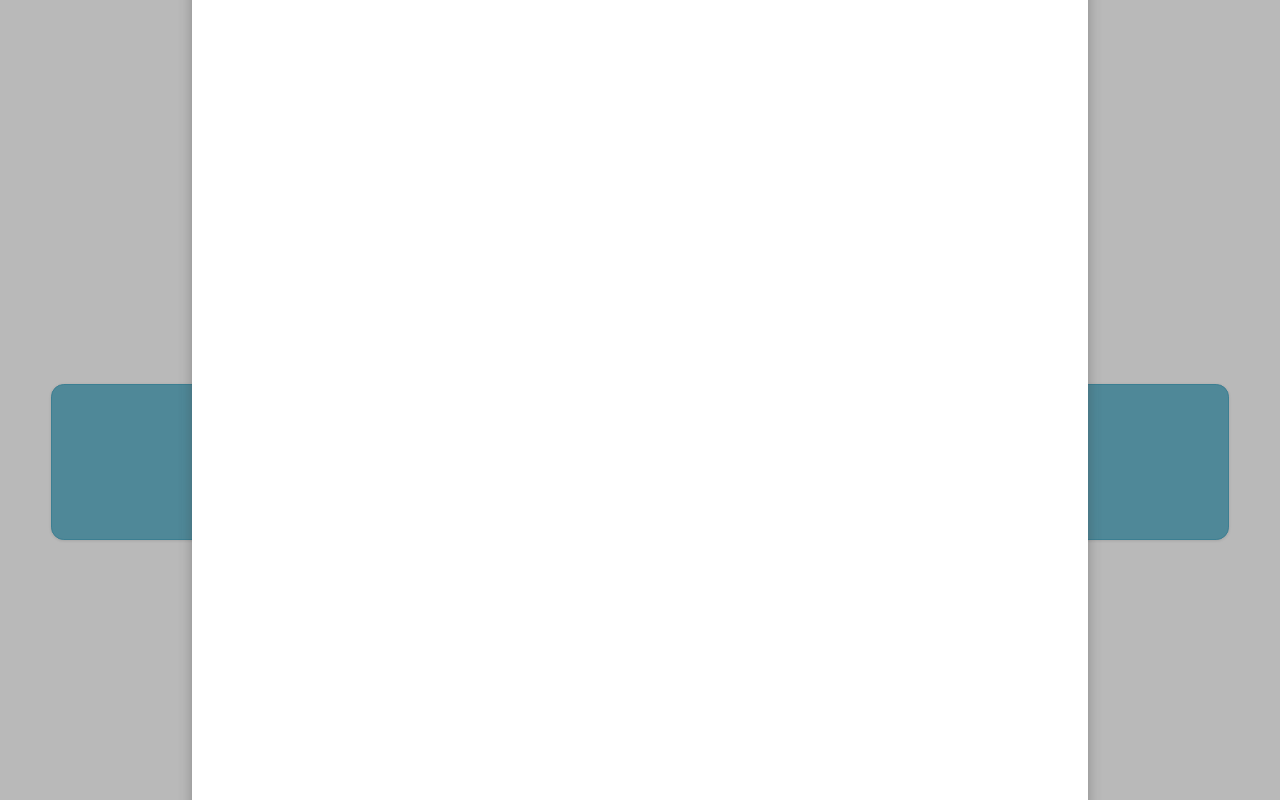
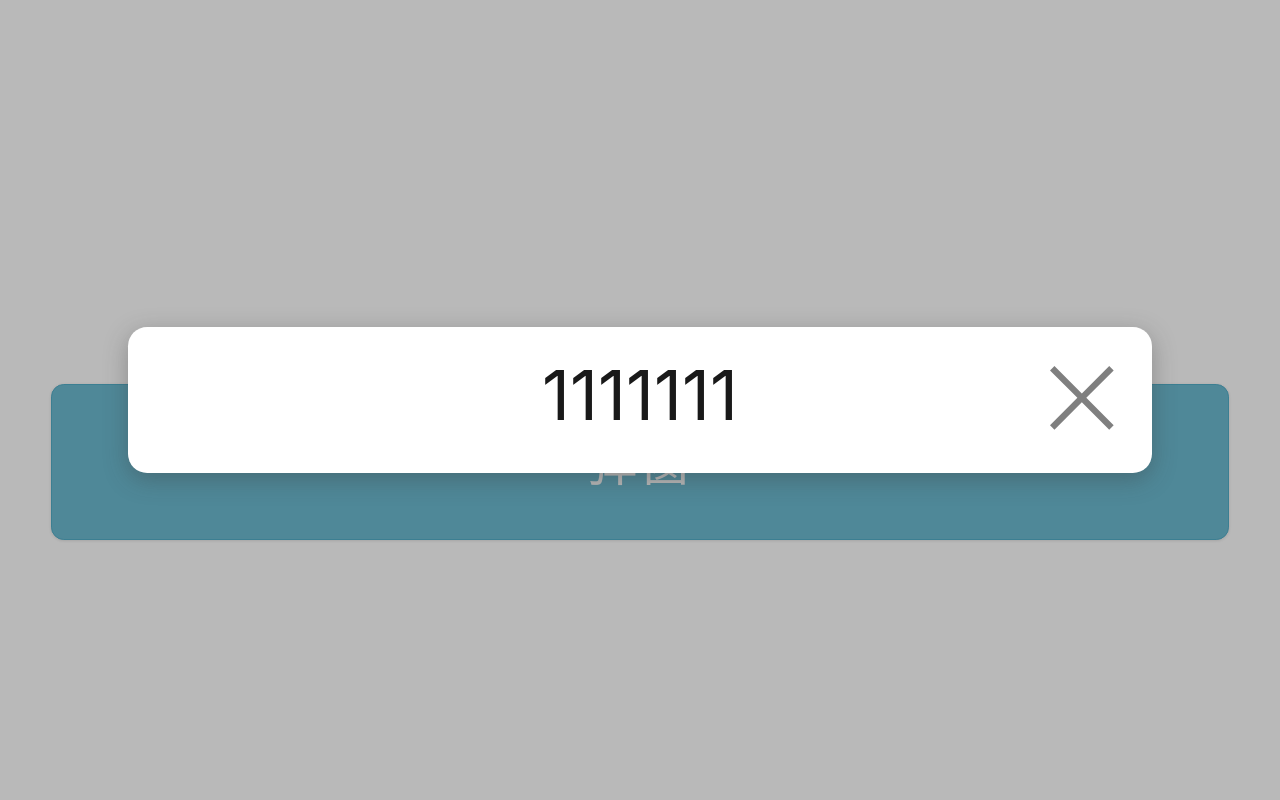
Before and after one commit to kirriri/ararin-ui-mobile, a React (Create React App) app: page / in a window 1280 px wide. Both pictures are taken after a click on the link "弹窗". Shown: the top 800 px of the page. Built offline with nearby package versions, Linux system fonts and the light colour scheme.

Commit message:
dev 0629 dialog footer

```diff
--- a/src/App.tsx
+++ b/src/App.tsx
@@ -21,17 +21,15 @@ class App extends React.Component<any, any> {
             <div className="App" style={{ height: '130vh', padding: '4vw', paddingTop: '30vw' }}>
                 <Button
                     type="primary"
-                    ripple
                     onClick={() => {this.setState({visible: !visible})}}
                 >弹窗</Button>
                 <Dialog
                     onClose={() => this.setState({visible: false})}
                     maskClosable={true}
-                    // title="测试"
+                    title={<h3>1111111</h3>}
                     visible={visible}
                     maskAnimation="fade"
                 >
-                    <p>first dialog</p>
                 </Dialog>
             </div>
         );
--- a/src/components/Button/button.tsx
+++ b/src/components/Button/button.tsx
@@ -114,7 +114,7 @@ export const Button: FC<ButtonProps> = props => {
     //检查屏幕帧率
     useEffect(() => {
         if(ripple) {
-            refreshRate((hz: number) => {fixSpeed(hz)}, 10)
+            refreshRate((hz: number) => {fixSpeed(hz)}, 30)
         }
         return () => {
         };
@@ -124,9 +124,11 @@ export const Button: FC<ButtonProps> = props => {
     const fixSpeed = (hz: number) => {
         console.log(hz)
         if(hz > 300) {
-            refreshRate((hz: number) => {fixSpeed(hz)}, 10)
+            refreshRate((hz: number) => {fixSpeed(hz)}, 30)
+            return
         }else if(hz < 60) {
             hz = 60
+            return
         }
         let { radiusSpeed, opacitySpeed } = rippleData.current
         rippleData.current.radiusSpeed = radiusSpeed * (60 / hz)
--- a/src/components/Icon/_style.scss
+++ b/src/components/Icon/_style.scss
@@ -20,8 +20,8 @@
     animation: ararinSping 1s linear infinite ;
 }
 .ararin-icon-close {
-    width: 4vw;
-    height: 4vw;
+    width: 5vw;
+    height: 5vw;
     margin-right: 0;
 }
 
--- a/src/components/Icon/icon.tsx
+++ b/src/components/Icon/icon.tsx
@@ -13,7 +13,7 @@ export interface BaseIconProps {
     iconState?: IconType,
     style?: React.CSSProperties,
     className?: string,
-    onclick?: React.MouseEvent<HTMLSpanElement>,
+    onClick?: (e: React.MouseEvent<HTMLSpanElement>) => void
 }
 
 type IconSvgProps = BaseIconProps & SVGAttributes<SVGSVGElement>
@@ -28,6 +28,7 @@ export const Icon: FC<BaseIconProps> = props => {
         className,
         iconState,
         children,
+        onClick,
         ...restProps
     } = props
 
@@ -62,7 +63,6 @@ export const Icon: FC<BaseIconProps> = props => {
                 return `<symbol id=${iconName}${svgContent}symbol>`;
             }).join('')
 
-            console.log(symbols)
             if (!existing) {
                 mountNode.insertAdjacentHTML('afterbegin', svgSprite(symbols));
             }
@@ -87,6 +87,7 @@ export const Icon: FC<BaseIconProps> = props => {
     return  <span
                 style={style}
                 className={classes}
+                onClick={onClick}
                 {...restProps}
             >
                 {renderChildren()}
--- a/src/components/dialog/_style.scss
+++ b/src/components/dialog/_style.scss
@@ -4,7 +4,6 @@
     left: 0;
     right: 0;
     bottom: 0;
-    background-color: rgb(55, 55, 55);
     background-color: rgba(55, 55, 55, 0.35);
     filter: alpha(opacity=50);
     z-index: 999;
@@ -23,17 +22,15 @@
 }
 
 .ad {
-  width: 70vw;
-  height: 80vw;
+  width: 80vw;
   background-color: #fff;
   border-radius: 1.5vw;
-  box-shadow: 0 0.5vw 1vw rgba(55, 55, 55, 0.35);
+  box-shadow: 0 0.5vw 1.8vw rgba(55, 55, 55, 0.35);
   position: relative;
   .ad-close {
     position: absolute;
     right: 3vw;
     top: 3vw;
-    background-color: aqua;
     width: 5vw;
     height: 5vw;
   }
@@ -142,8 +139,14 @@
     }
   }
 
-  .ad-dialog-close {
-    position: absolute;
-    right: 3vw;
-    top: 3vw;
+  .ad-title {
+    text-align: center;
+    font-size: 4.6vw;
   }
+
+  .ad-footer-btn-group {
+    display: flex;
+    & > div {
+      flex: 1;
+    }
+  }
--- a/src/components/dialog/dialog.tsx
+++ b/src/components/dialog/dialog.tsx
@@ -3,17 +3,27 @@ import TouchFeedback from 'rmc-feedback';
 import Dialog from 'rmc-dialog';
 import classnames from 'classnames'
 import Icon from '../Icon'
+import omit from 'omit.js'
+
+export interface FooterBaseProps {
+    text?: string,
+    style?: React.CSSProperties,
+    onClick?: (e: React.MouseEvent) => void
+}
 
 export interface DialogBaseProps {
+    afterClose?: () => void,
     wrapClassName?: string,
     animation?: string,
     prefixCls?: string,
     className?: string,
     visible?: boolean,
-    title?: React.ReactNode | string,
+    closeIcon?: boolean,
+    title?: React.ReactNode,
     maskAnimation?: string
     maskClosable?: boolean,
-    onClose?: (e: any) => void
+    footer?: [],
+    onClose?: (e: React.MouseEvent<HTMLSpanElement>) => void
 }
 
 export const TDialog: React.FC<DialogBaseProps> = props => {
@@ -23,15 +33,42 @@ export const TDialog: React.FC<DialogBaseProps> = props => {
         prefixCls,
         className,
         maskAnimation,
-        children,
         onClose,
         animation,
+        closeIcon,
+        children,
+        footer,
         ...restProps
     } = props
 
+    const onHandleClose = (e: React.MouseEvent<HTMLSpanElement>) => {
+        e.preventDefault()
+        if(onClose) {
+            onClose(e)
+        }
+    }
+
+    const footerWrap = (footer) => {
+        return footer.length > 0 ?
+            <div className={`${prefixCls}-footer-btn-group`}>
+                {footer.map((item, index) => {
+                        const sitem = omit(item, ['text', 'onClick', 'style', 'className'])
+                        const classes = classnames(`${prefixCls}-footer-item`, sitem.className)
+                        return  <TouchFeedback
+                                    activeClassName={`${prefixCls}-footer-item-active`}
+                                >
+                                    <div className={classes}>
+                                        {sitem.text}
+                                    </div>
+                                </TouchFeedback>
+                    }
+                )}
+            </div> : ''
+    }
+
     return (
         <Dialog
-            // closable={false}
+            closable={false}
             onClose={onClose}
             wrapClassName="test"
             maskClosable={maskClosable}
@@ -39,9 +76,10 @@ export const TDialog: React.FC<DialogBaseProps> = props => {
             maskAnimation="fade"
             className={className}
             prefixCls={prefixCls}
+            footer={footerWrap}
             {...restProps}
         >
-            {/* <span className="ad-dialog-close"><Icon type="close"/></span> */}
+            {closeIcon && <span className="ad-close"><Icon onClick={onHandleClose} type="close"/></span>}
             {children}
         </Dialog>
     )
@@ -51,8 +89,8 @@ TDialog.defaultProps = {
     prefixCls: 'ad',
     maskAnimation: 'fade',
     maskClosable: false,
-    animation: 'zone'
-
+    animation: 'zone',
+    closeIcon: true
 }
 
 export default TDialog
--- a/src/styles/_normalize.scss
+++ b/src/styles/_normalize.scss
@@ -81,39 +81,33 @@ hr:not([size]) {
   margin-bottom: $headings-margin-bottom;
   font-family: $headings-font-family;
   font-style: $headings-font-style;
-  font-weight: $headings-font-weight;
+  font-weight: normal;
   line-height: $headings-line-height;
   color: $headings-color;
 }
 
 h1 {
   @extend %heading;
-  font-size: $h1-font-size;
 }
 
 h2 {
   @extend %heading;
-  font-size: $h2-font-size;
 }
 
 h3 {
   @extend %heading;
-  font-size: $h3-font-size;
 }
 
 h4 {
   @extend %heading;
-  font-size: $h4-font-size;
 }
 
 h5 {
   @extend %heading;
-  font-size: $h5-font-size;
 }
 
 h6 {
   @extend %heading;
-  font-size: $h6-font-size;
 }
 
 
--- a/src/styles/_variables.scss
+++ b/src/styles/_variables.scss
@@ -98,7 +98,7 @@ $headings-margin-bottom:      $spacer / 2 !default;
 $headings-font-family:        null !default;
 $headings-font-style:         null !default;
 $headings-font-weight:        500 !default;
-$headings-line-height:        1.2 !default;
+$headings-line-height:        2 !default;
 $headings-color:              null !default;
 
 // Paragraphs
```
